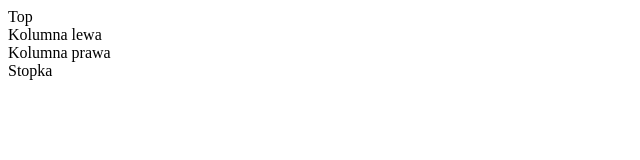
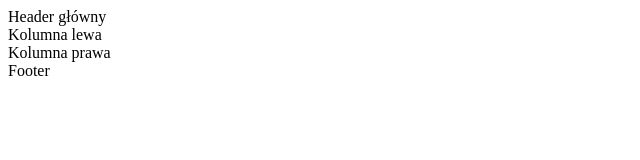
Before and after one commit to webstrokepl/nauka-git, a plain HTML site: page index.html in a window 1280 px wide. Shown: the whole page, without its empty margins (0-640 px from the left). Drawn offline with Linux system fonts and the light colour scheme.

Commit message:
Zmiana napisów w stopce i headerze

```diff
--- a/index.html
+++ b/index.html
@@ -6,7 +6,7 @@
     </head>
     <body>
         <header>
-            Top
+            Header główny
         </header>
         <div class="container">
             <div class="col-left">
@@ -16,7 +16,7 @@
                 Kolumna prawa
             </div>
         </div>
-        <footer>Stopka</footer>
+        <footer>Footer</footer>
     </body>
 
 </html>
```
